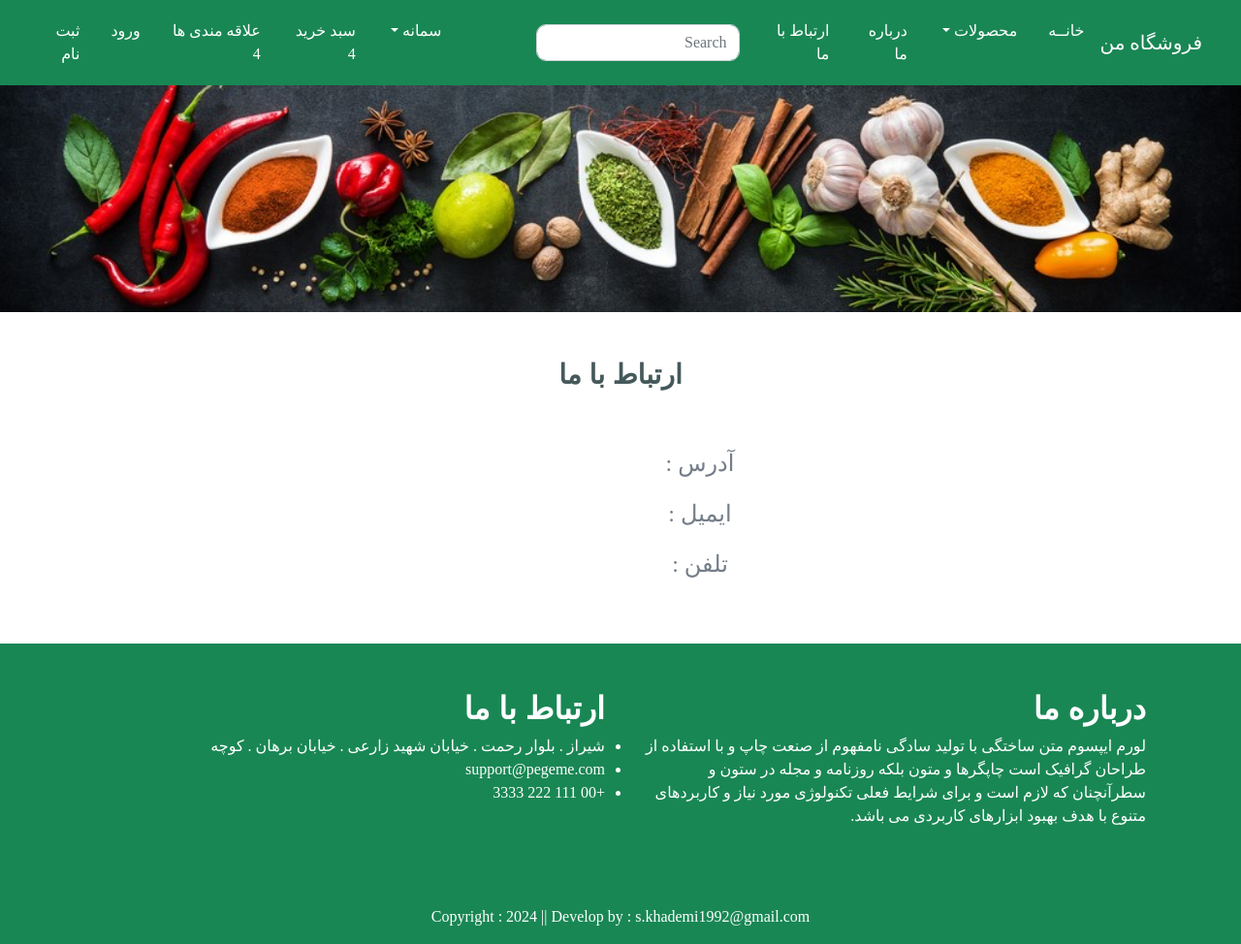
After one commit to SamaneKhademi/Django-HerbalShop, a Django app: page /contact/ in a window 1280 px wide. The commit adds this page. Shown: the whole page at 97% size. Run offline with Django 5.2, Linux system fonts and the light colour scheme; some libraries are stand-ins or nearby versions.

Commit message:
about us and contact us

```diff
--- a/app/templates/app/base.html
+++ b/app/templates/app/base.html
@@ -42,10 +42,10 @@
                         </ul>
                     </li>
                     <li class="nav-item mx-2">
-                        <a class="nav-link text-white" href="#">درباره ما</a>
+                        <a class="nav-link text-white" href="{% url 'about' %}">درباره ما</a>
                     </li>
                     <li class="nav-item mx-2">
-                        <a class="nav-link text-white" href="#">ارتباط با ما</a>
+                        <a class="nav-link text-white" href="{% url 'contact' %}">ارتباط با ما</a>
                     </li>
 
                 </ul>
--- /dev/null
+++ b/app/templates/app/contact.html
@@ -0,0 +1,20 @@
+{% extends 'app/base.html' %}
+{% load static %}
+
+{% block title %}ارتباط با ما{% endblock title %}
+
+
+{% block main-content %}
+    <div>
+        <img src="{% static 'app/images/header3.jpg' %}" alt="" style="width: 100%">
+    </div>
+    <div class="container py-5 text-center">
+        <h3>ارتباط با ما</h3>
+    </div>
+    <div class="row container pb-5">
+        <p class="fs-4  text-center">آدرس :</p>
+        <p class="fs-4  text-center">ایمیل :</p>
+        <p class="fs-4  text-center">تلفن :</p>
+    </div>
+
+{% endblock main-content %}
--- a/app/urls.py
+++ b/app/urls.py
@@ -5,6 +5,8 @@ from django.conf import settings
 
 urlpatterns = [
     path('', views.home, name='home'),
+    path('about/', views.about, name='about'),
+    path('contact/', views.contact, name='contact'),
     path('category/<slug:val>', views.CategoryView.as_view(), name='category'),
     path('category-title/<val>', views.CategoryTitle.as_view(), name='category-title'),
     path('product-detail/<int:pk>', views.ProductDetail.as_view(), name='product-detail'),
--- a/app/views.py
+++ b/app/views.py
@@ -9,6 +9,11 @@ from .models import Product
 def home(request):
     return render(request, 'app/index.html')
 
+def about(request):
+    return render(request, 'app/about.html')
+
+def contact(request):
+    return render(request, 'app/contact.html')
 
 class CategoryView(View):
     def get(self, request, val):
```
Also changed, not shown: app/templates/app/about.html (added, +19 -0 lines), app/static/app/images/header1.jpg (added), app/static/app/images/header2.png (added), app/static/app/images/header3.jpg (added).
